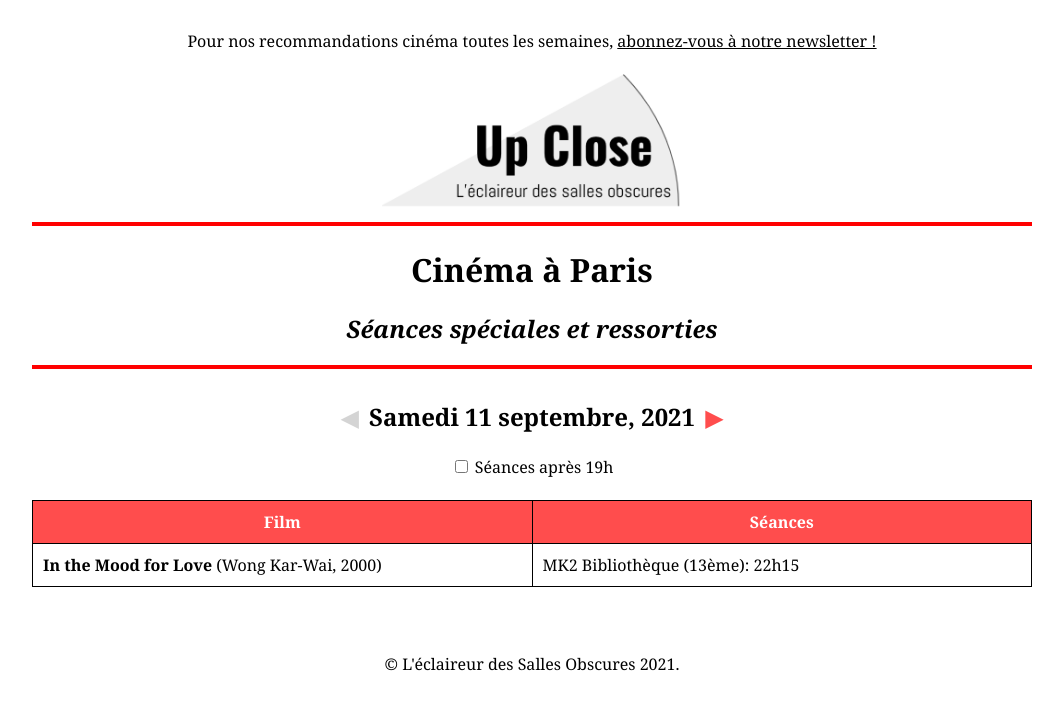
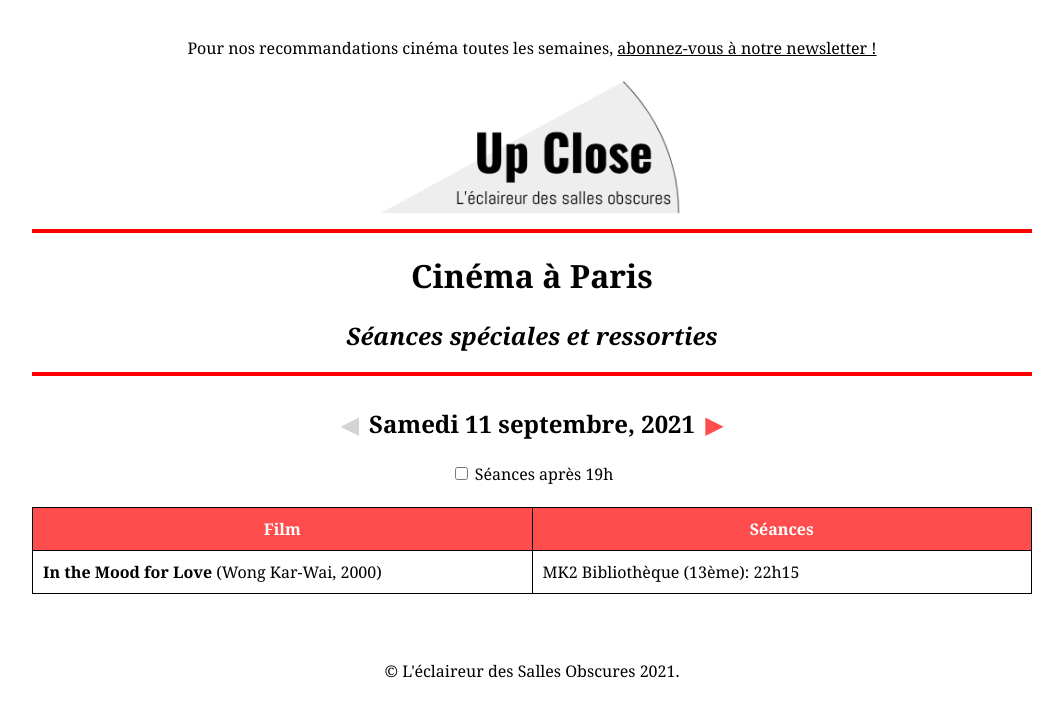
Before and after one commit to LeRetroProjecteur/website, a PHP site: page / in a window 1280 px wide. Shown: the top 717 px of the page, without its empty margins (108-1171 px from the left). Run offline with PHP 8.4, Linux system fonts and the light colour scheme; some libraries are stand-ins or nearby versions.

Commit message:
minor updates

```diff
--- a/main.css
+++ b/main.css
@@ -13,14 +13,21 @@
   color: var(--fontColor);
   font-family: lora,georgia,times new roman,serif;
 }
+html {
+  padding: 5pt;
+}
 body {
     background: var(--bg);
+    max-width: var(--max_width);
+    margin-left: auto;
+    margin-right: auto;
+    float: none;
 }
-h1, h2, h3, footer{
+h1, h2, footer{
   text-align: center;
 }
 h3 {
-  font-size: min(3vw, 36px);
+  margin:0;
 }
 table{
   border: 1px solid black;
```
